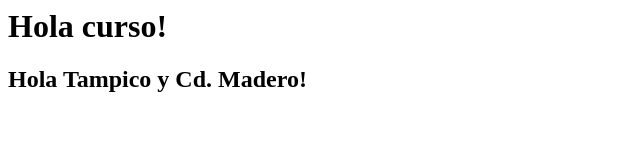
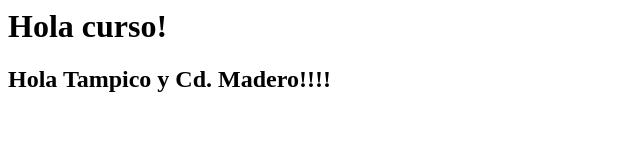
Before and after one commit to ElizabethFranco/neitek01, a plain HTML site: page index.html in a window 1280 px wide. Shown: the full height of the page, 0-640 px from the left. Drawn offline with Linux system fonts and the light colour scheme.

Commit message:
editar h2

```diff
--- a/index.html
+++ b/index.html
@@ -1,6 +1,6 @@
 <html>
 <body>
 <h1>Hola curso!</h1>
-<h2>Hola Tampico y Cd. Madero!</h2>
+<h2>Hola Tampico y Cd. Madero!!!!</h2>
 </body>
 </html>
```
